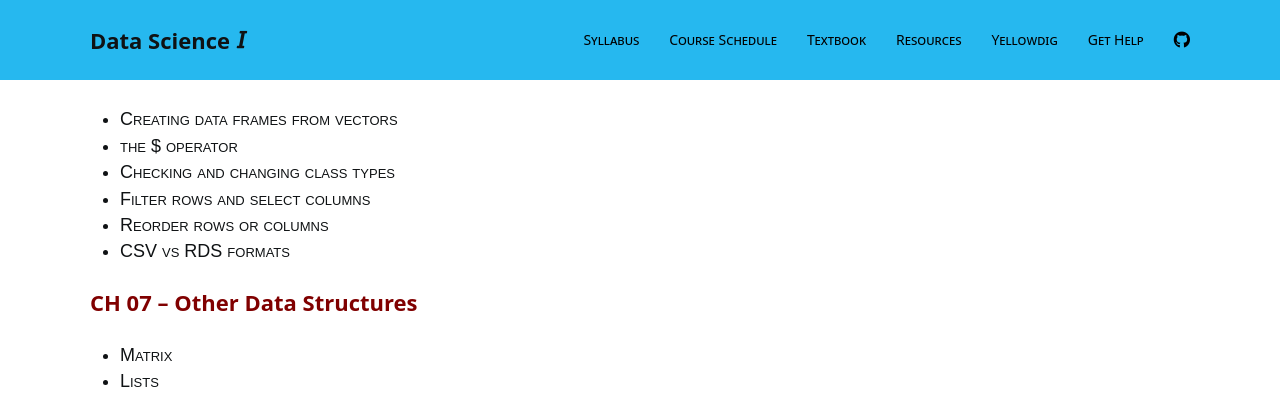
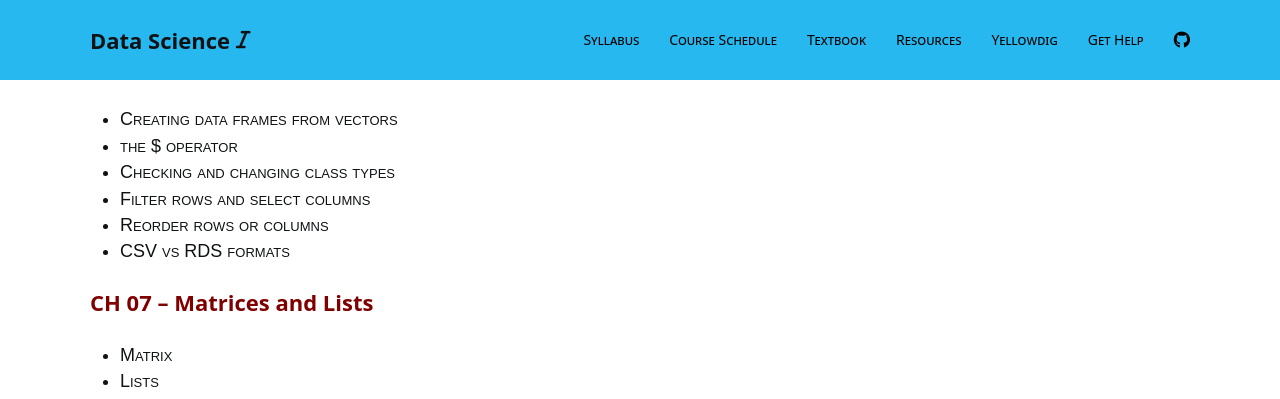
Before and after one commit to DS4PS/cpp-526-fall-2019, a Jekyll site: the page built from textbook.md, in a window 1280 px wide and 900 px high, scrolled down 2571 px. Shown: the top 399 px of the window. Built offline with Jekyll 4.4.1, drawn with Linux system fonts in a browser that asks for light colours; nearby versions of some CDN libraries; a style sheet for code colours, icons or effects is not loaded.

Commit message:
Update textbook.md

```diff
--- a/textbook.md
+++ b/textbook.md
@@ -113,7 +113,7 @@ img {
 * Reorder rows or columns
 * CSV vs RDS formats
 
-## CH 07 – Other Data Structures
+## CH 07 – Matrices and Lists
 * Matrix
 * Lists
 * Building data objects:
```
